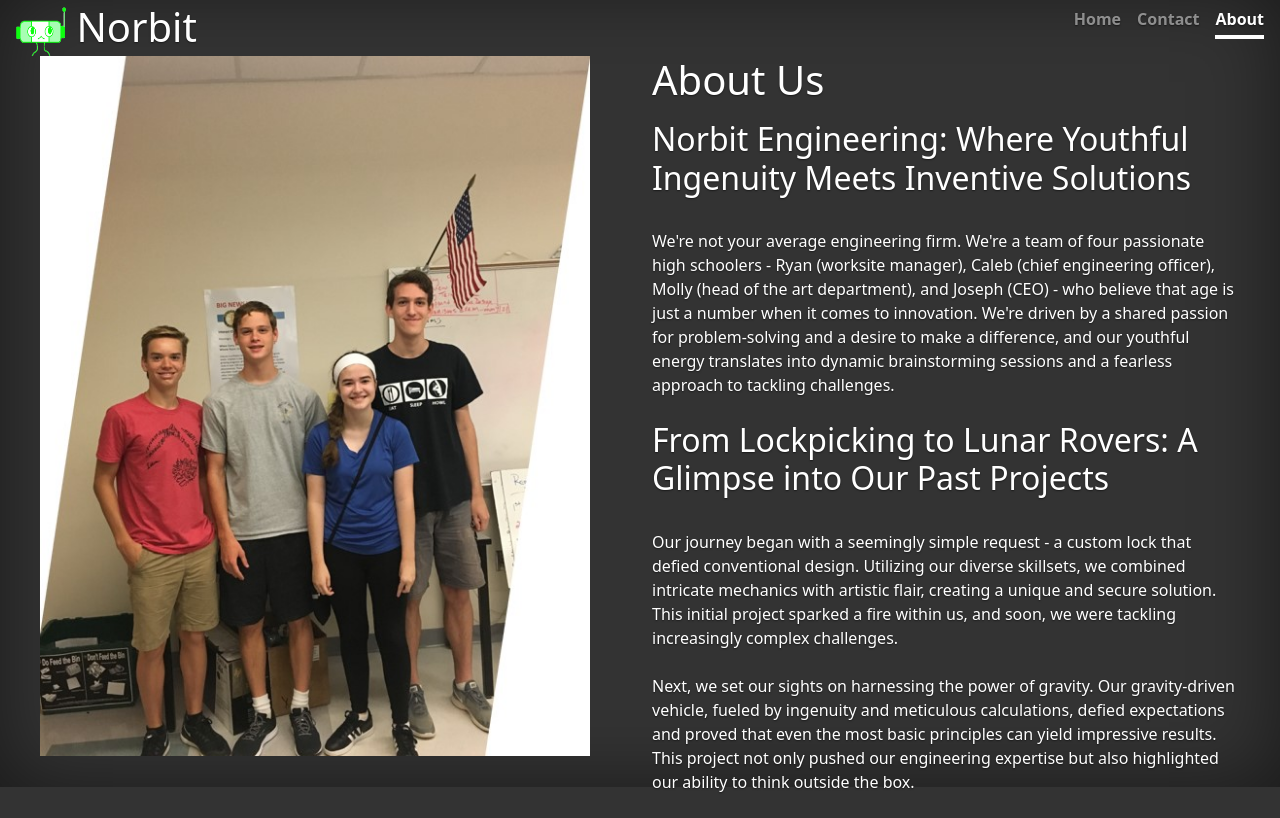
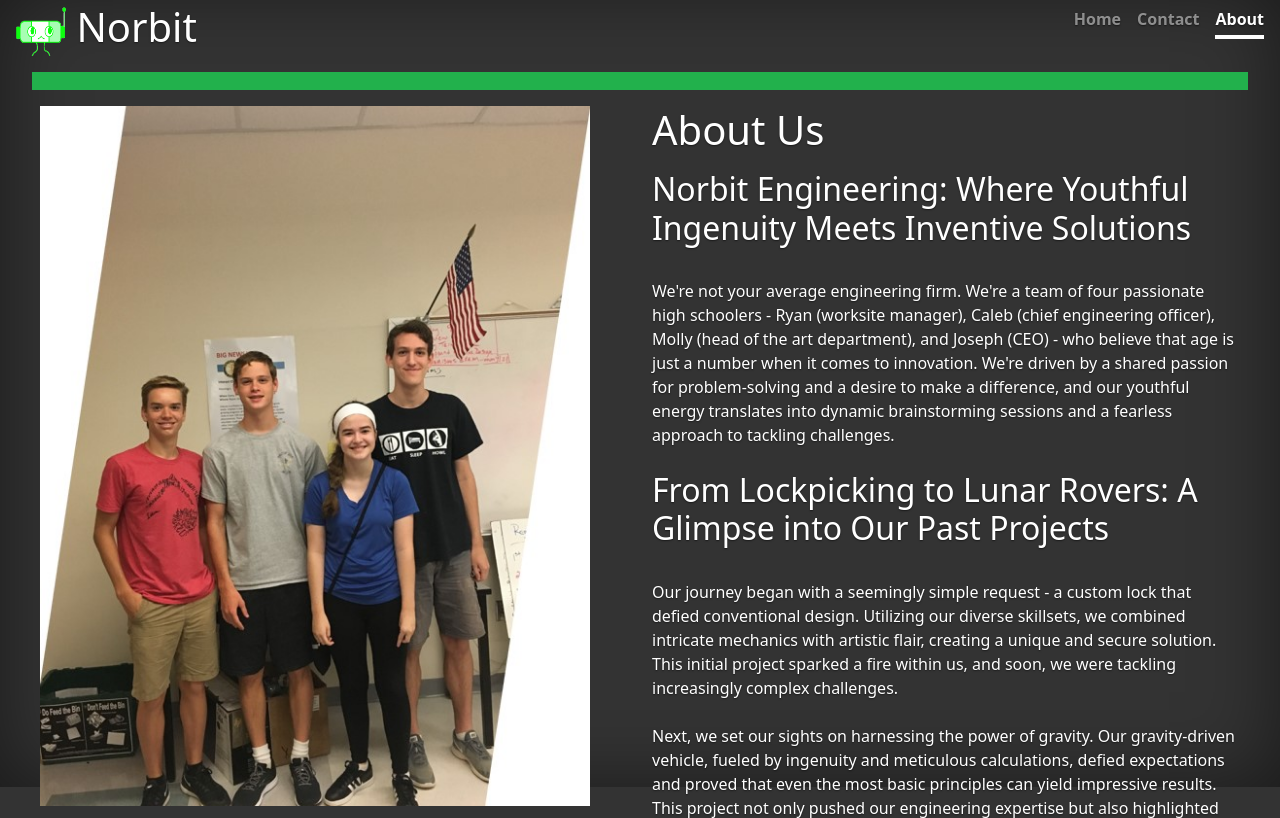
Before and after one commit to DNAviator/Web-Dev-Practice, a Django app: page /about in a window 1280 px wide. Shown: the part 13-831 px from the top of the page. Run offline with Django 4.2, Linux system fonts and the light colour scheme.

Commit message:
Cleaned up some more

```diff
--- a/NorbitWeb/NorbitWeb/templates/norbitweb/about.html
+++ b/NorbitWeb/NorbitWeb/templates/norbitweb/about.html
@@ -26,6 +26,8 @@
         </nav>
       </div>
     </header>
+
+    <img class="p-md-3" src="{% static '\norbitweb\images\home_bar.png' %}" alt="Banner for home page" height="50">
 
     <main role="main" class="inner cover">
 
```
Also changed, not shown: NorbitWeb/NorbitWeb/templates/norbitweb/contact.html (+6 -3 lines).
